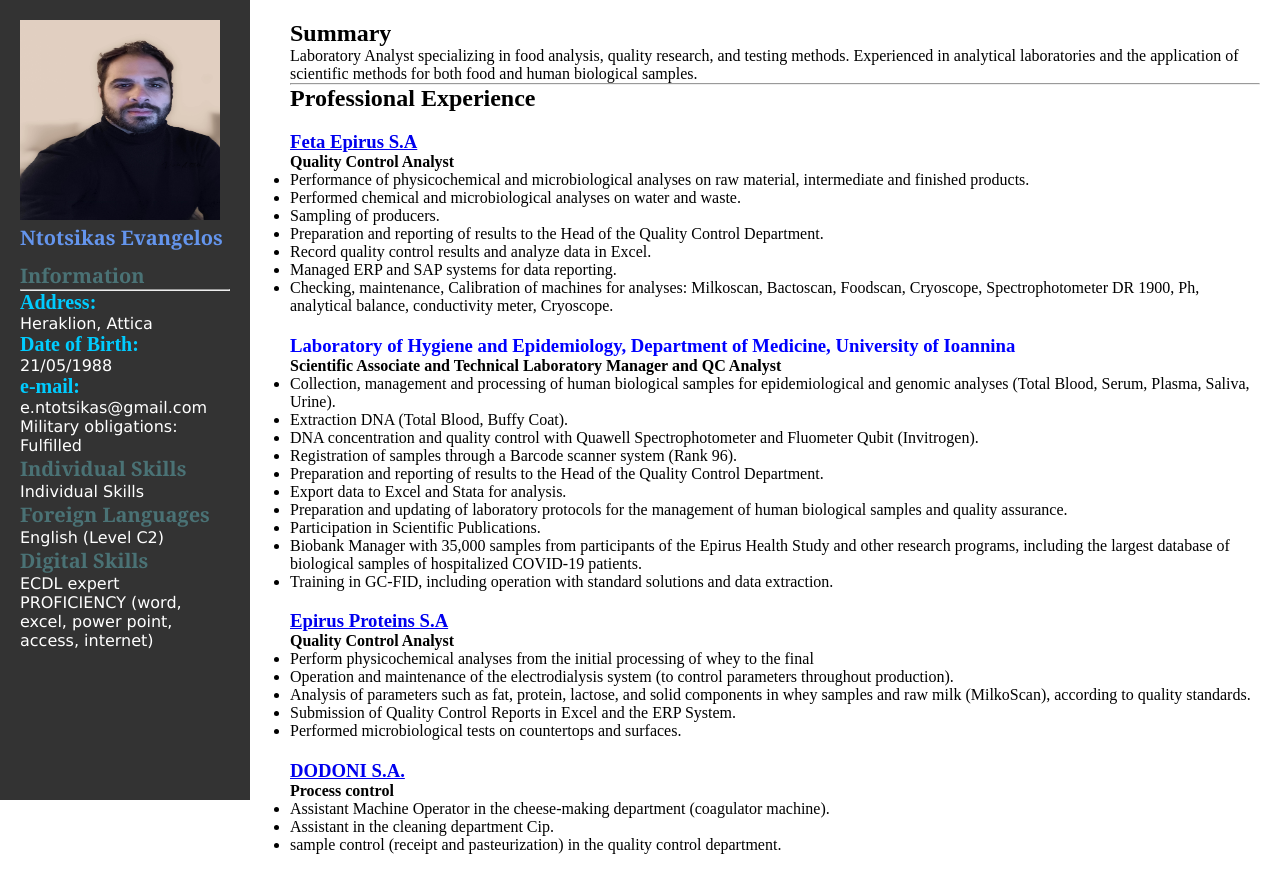
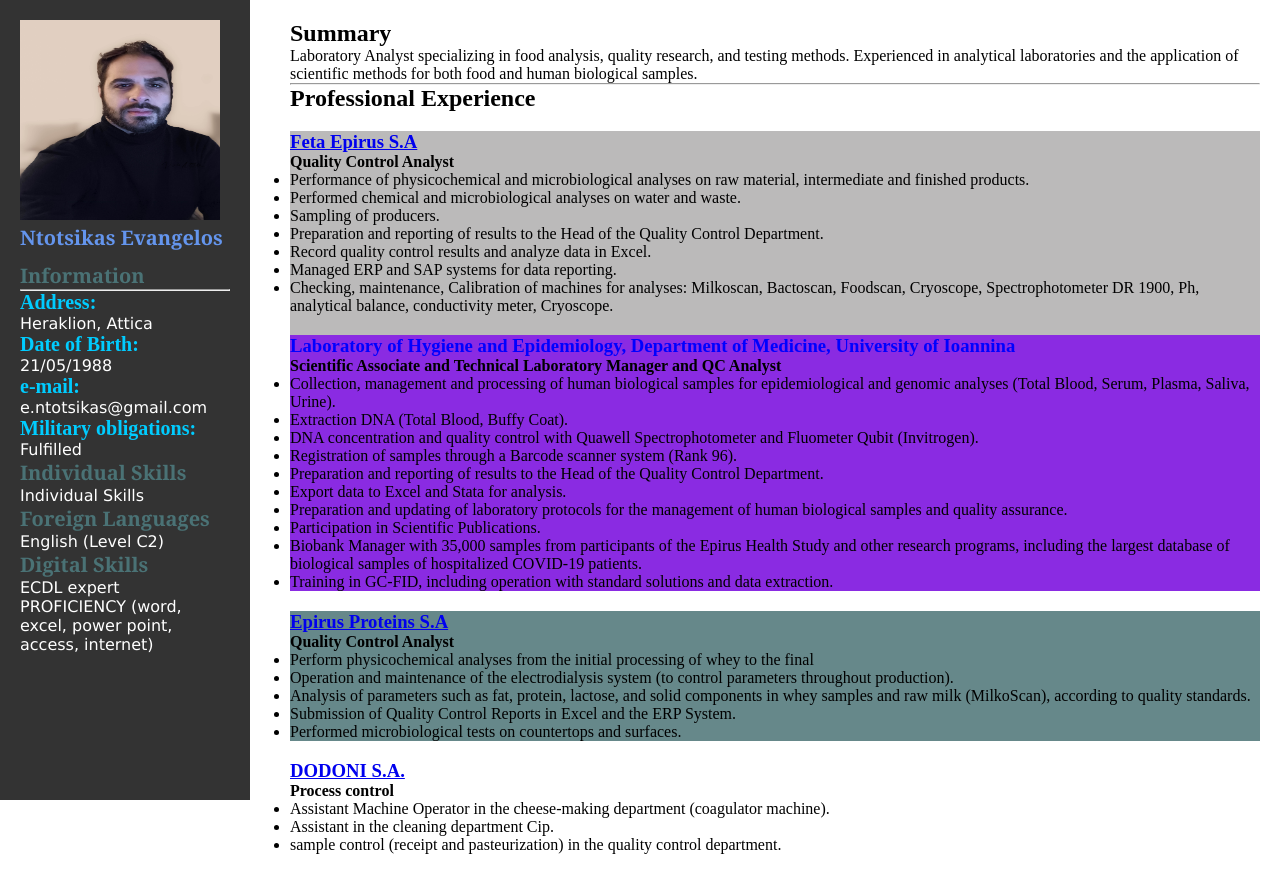
Before and after one commit to vaggelis27/My-Project-CV, a plain HTML site: page index.html in a window 1280 px wide. Drawn offline with Linux system fonts and the light colour scheme.

Commit message:
Add files via upload

```diff
--- a/index.html
+++ b/index.html
@@ -21,12 +21,12 @@
       <p>21/05/1988</p>
       <h3>e-mail: </h3>
       <p>e.ntotsikas@gmail.com</p>
-      <p>Military obligations: Fulfilled</p>
-
+      <h3>Military obligations:</h3>
+      <p>Fulfilled</p>
       <h2>Individual Skills </h2>
       <p>Individual Skills</p>
-        <h2>Foreign Languages</h2>
-        <p>English (Level C2)</p>
+      <h2>Foreign Languages</h2>
+      <p>English (Level C2)</p>
 
         <h2>Digital Skills</h2>
         <p>ECDL expert PROFICIENCY (word, excel, power point, access, internet)</p>
@@ -34,11 +34,15 @@
     </div>
     <div class="content">
 
-    <!--Professional Experience-->
+
+
     <h2>Summary</h2>
     <p>Laboratory Analyst specializing in food analysis, quality research, and testing methods. Experienced in analytical laboratories and the application of scientific methods for both food and human biological samples.</p>
     <hr>
+     <!--Professional Experience-->
+     <!-- 1 div -->
     <h2>Professional Experience</h2>
+<div class="Professional-Experience">
     <h3><a href="https://www.epiros.gr/product-category/feta-pop-lefka-tyria/">Feta Epirus S.A</a></h3>
     <h4>Quality Control Analyst</h4>
         <ul>
@@ -50,6 +54,10 @@
         <li>Managed ERP and SAP systems for data reporting.</li>
         <li>Checking, maintenance, Calibration of machines for analyses: Milkoscan, Bactoscan, Foodscan, Cryoscope, Spectrophotometer DR 1900, Ph, analytical balance, conductivity meter, Cryoscope.</li>
     </ul>
+
+
+     <!-- 2 div -->
+    <div class="University-of-Ioannina">
     <h3 id="lab-title">Laboratory of Hygiene and Epidemiology, Department of Medicine, University of Ioannina</h3>
     <h4>Scientific Associate and Technical Laboratory Manager and QC Analyst</h4>
     <ul>
@@ -64,7 +72,10 @@
         <li>Biobank Manager with 35,000 samples from participants of the Epirus Health Study and other research programs, including the largest database of biological samples of hospitalized COVID-19 patients.</li>
         <li>Training in GC-FID, including operation with standard solutions and data extraction.</li>
     </ul>
-
+</div>
+ </div>
+     <!-- 3 div -->
+     <div class="Epirus-Proteins-SA">
     <h3><a href="https://www.epiros.gr/product-category/feta-pop-lefka-tyria/">Epirus Proteins S.A</a></h3>
     <h4>Quality Control Analyst</h4>
     <ul>
@@ -74,6 +85,7 @@
        <li>Submission of Quality Control Reports in Excel and the ERP System.</li>
        <li>Performed microbiological tests on countertops and surfaces.</li>
     </ul>
+     </div>
 
     <h3><a href="https://dodoni.com/">DODONI S.A.</a></h3>
     <h4>Process control</h4>
--- a/style.css
+++ b/style.css
@@ -20,8 +20,11 @@
     margin-top: 2%;
 }
 
+
 #lab-title {
     color: blue;
+    margin-top: 20px;
+
 }
 
 /*End body*/
@@ -65,3 +68,22 @@
 }
 
 /* END SIDEBAR*/
+
+
+
+
+/* Professional Experience */
+.Professional-Experience {
+    background-color: rgba(26, 23, 23, 0.295);
+
+}
+
+.University-of-Ioannina {
+    background-color:blueviolet ;
+    }
+
+
+
+ .Epirus-Proteins-SA {
+    background-color: #4a7275d7;
+ }
```
